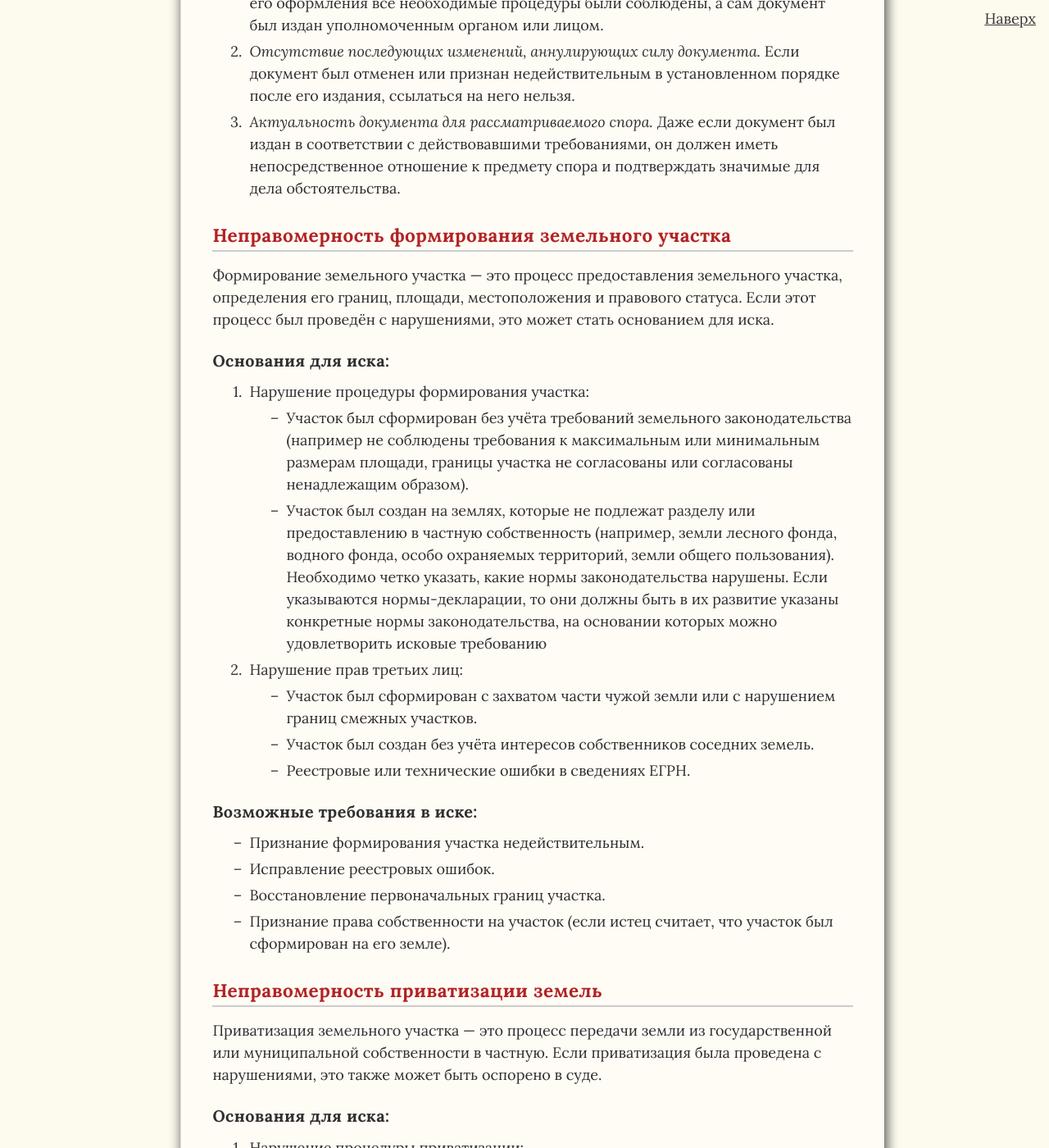
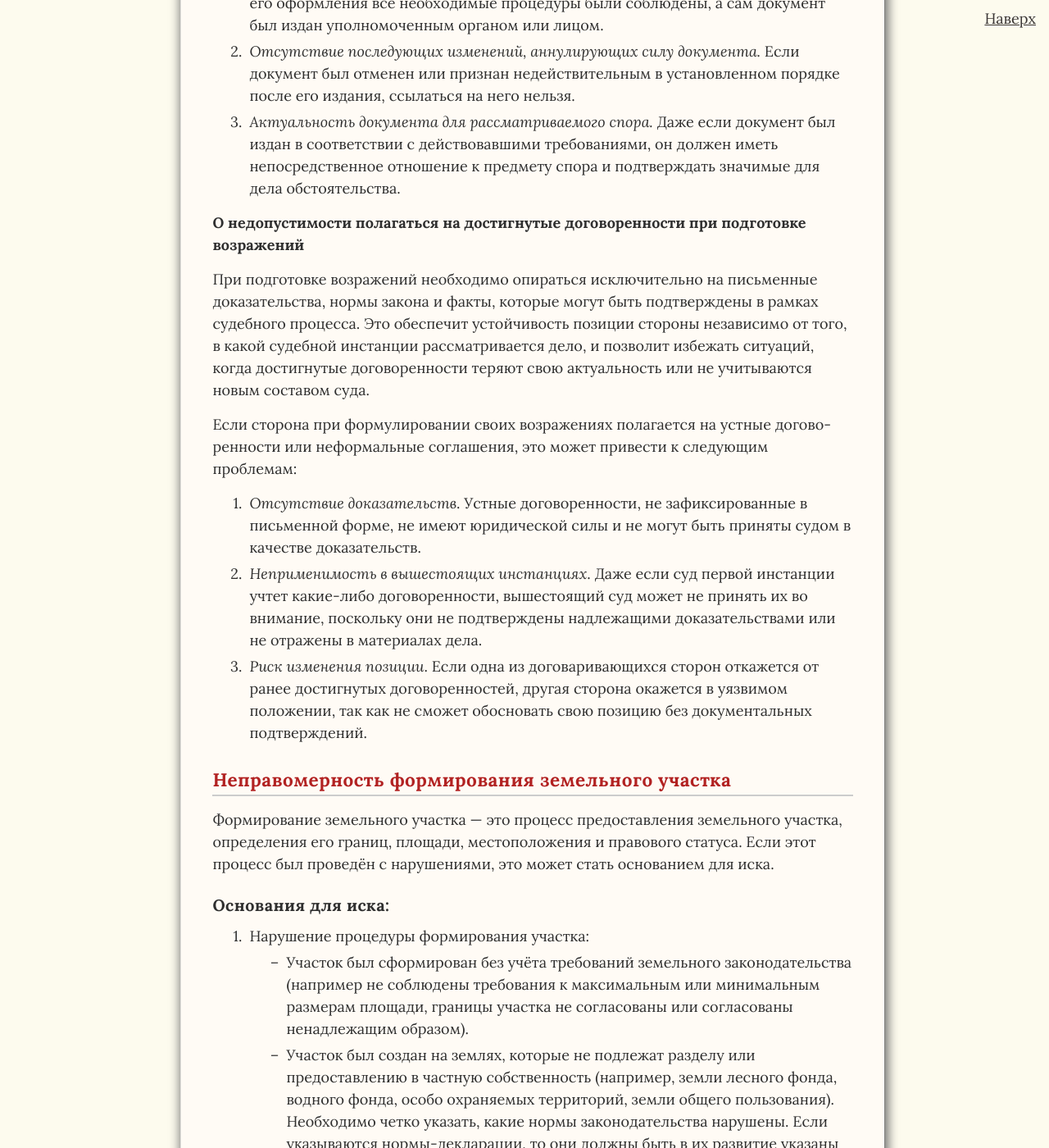
Before and after one commit to SergSi/land-use-art, a Jekyll site: the page built from _posts/2025-03-09-isk.md, in a window 1280 px wide and 1400 px high, scrolled down 6947 px. Shown: the whole window at 82% size. Built offline with Jekyll 4.4.1, drawn with Linux system fonts in a browser that asks for light colours; some web fonts are replaced.

Commit message:
Update 2025-03-09-isk.md

```diff
--- a/_posts/2025-03-09-isk.md
+++ b/_posts/2025-03-09-isk.md
@@ -119,6 +119,16 @@ class: methods
 2. *Отсутствие последующих изменений, аннулирующих силу документа.* Если документ был отменен или признан недействительным в установленном порядке после его издания, ссылаться на него нельзя.
 3. *Актуальность документа для рассматриваемого спора.* Даже если документ был издан в соответствии с действовавшими требованиями, он должен иметь непосредственное отношение к предмету спора и подтверждать значимые для дела обстоятельства.
 
+**О недопустимости полагаться на достигнутые договоренности при подготовке возражений**
+
+При подготовке возражений необходимо опираться исключительно на письменные доказательства, нормы закона и факты, которые могут быть подтверждены в рамках судебного процесса. Это обеспечит устойчивость позиции стороны независимо от того, в какой судебной инстанции рассматривается дело, и позволит избежать ситуаций, когда достигнутые договоренности теряют свою актуальность или не учитываются новым составом суда.
+
+Если сторона при формулировании своих возражениях полагается на устные договоренности или неформальные соглашения, это может привести к следующим проблемам:
+
+1. *Отсутствие доказательств*. Устные договоренности, не зафиксированные в письменной форме, не имеют юридической силы и не могут быть приняты судом в качестве доказательств.
+2. *Неприменимость в вышестоящих инстанциях*. Даже если суд первой инстанции учтет какие-либо договоренности, вышестоящий суд может не принять их во внимание, поскольку они не подтверждены надлежащими доказательствами или не отражены в материалах дела.
+3. *Риск изменения позиции*. Если одна из договаривающихся сторон откажется от ранее достигнутых договоренностей, другая сторона окажется в уязвимом положении, так как не сможет обосновать свою позицию без документальных подтверждений.
+
 ## Неправомерность формирования земельного участка
 
 Формирование земельного участка — это процесс предоставления земельного участка, определения его границ, площади, местоположения и правового статуса. Если этот процесс был проведён с нарушениями, это может стать основанием для иска.
```
